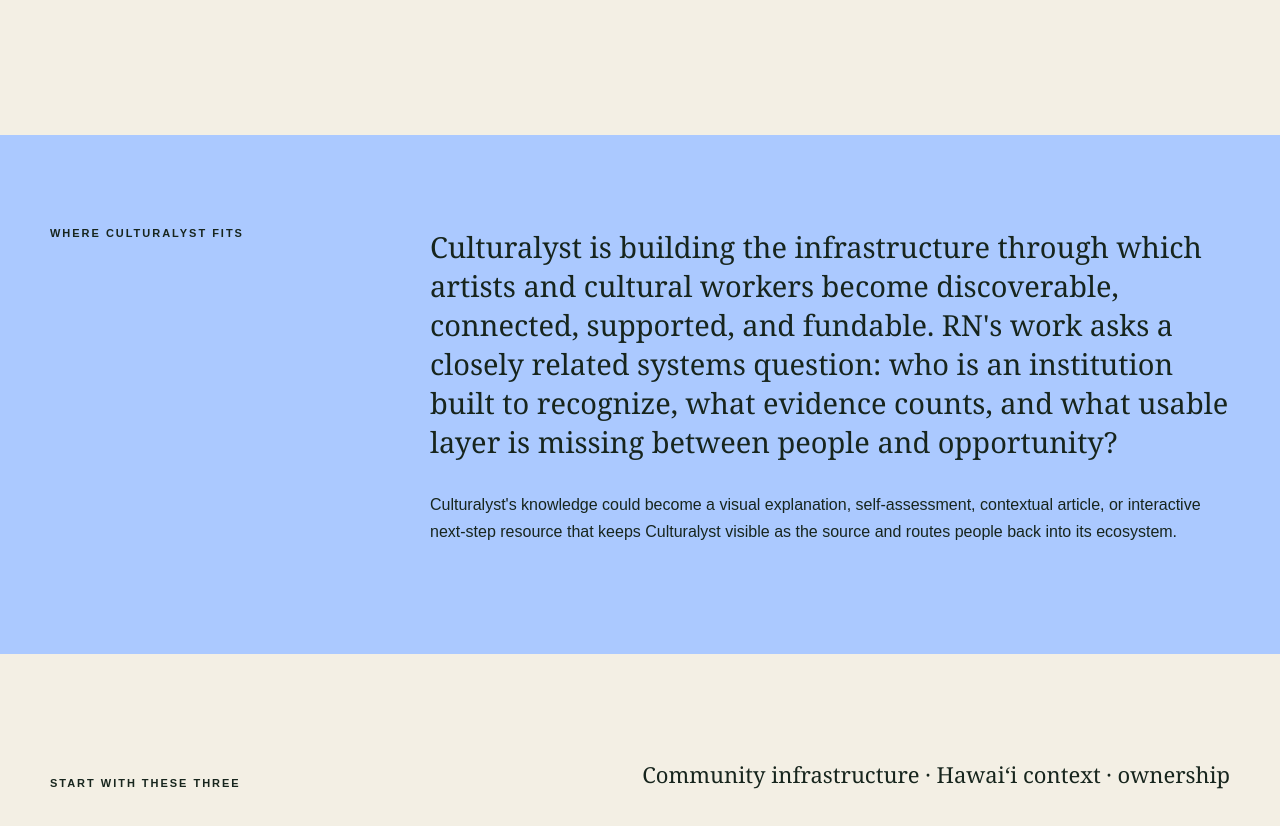
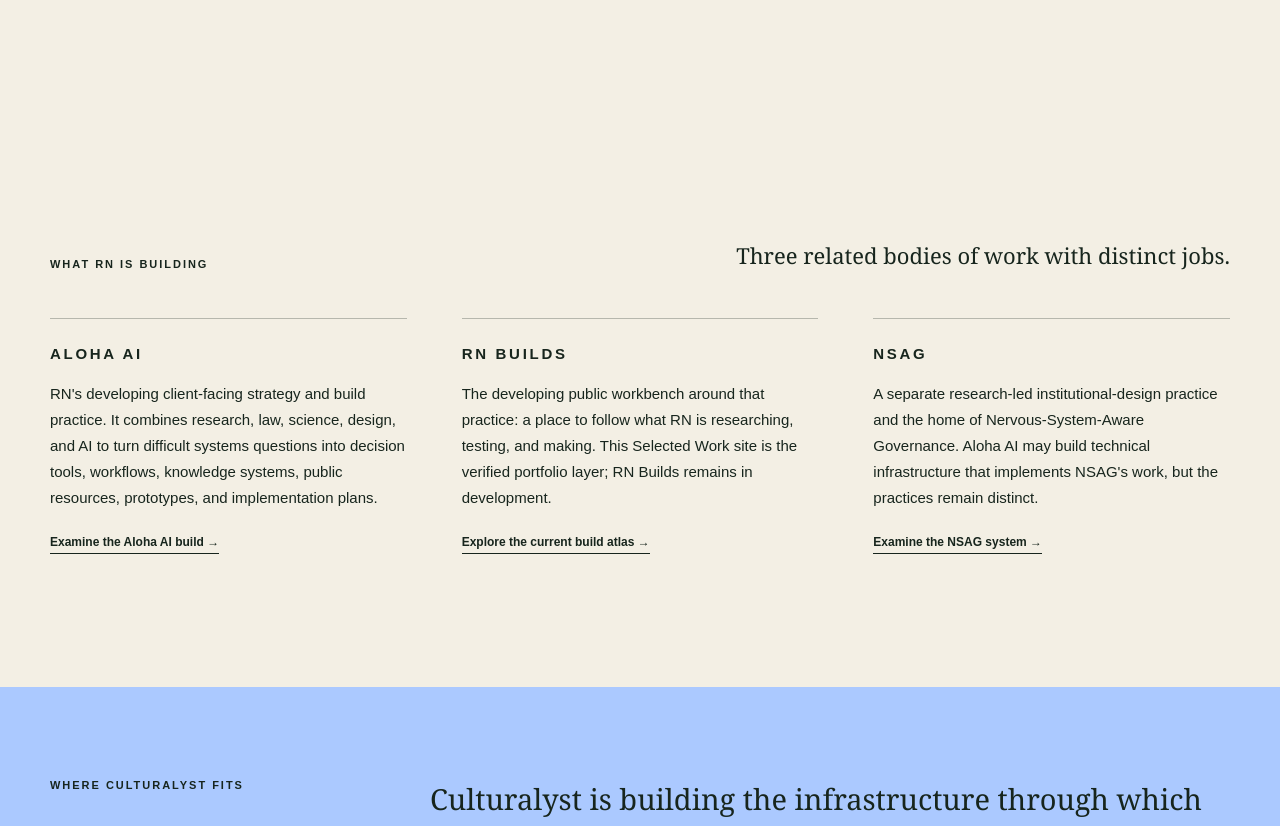
Before and after one commit to rn-collins/rn-selected-work, a Next.js app: page /for/culturalyst in a window 1280 px wide. Shown: the part 684-1510 px from the top of the page. Built offline with nearby package versions, Linux system fonts and the light colour scheme.

Commit message:
Complete Culturalyst evidence journey

```diff
--- a/app/for/culturalyst/page.tsx
+++ b/app/for/culturalyst/page.tsx
@@ -36,6 +36,44 @@
           fund.
         </p>
       </header>
+      <section className="work shell">
+        <div className="sectionhead">
+          <p className="eyebrow">What RN is building</p>
+          <p>Three related bodies of work with distinct jobs.</p>
+        </div>
+        <div className="answergrid lightAnswers practiceMap">
+          <section>
+            <p className="eyebrow">Aloha AI</p>
+            <p>
+              RN's developing client-facing strategy and build practice. It
+              combines research, law, science, design, and AI to turn difficult
+              systems questions into decision tools, workflows, knowledge
+              systems, public resources, prototypes, and implementation plans.
+            </p>
+            <Link className="inlineCaseLink" href="/work/aloha-ai">Examine the Aloha AI build →</Link>
+          </section>
+          <section>
+            <p className="eyebrow">RN Builds</p>
+            <p>
+              The developing public workbench around that practice: a place to
+              follow what RN is researching, testing, and making. This Selected
+              Work site is the verified portfolio layer; RN Builds remains in
+              development.
+            </p>
+            <Link className="inlineCaseLink" href="/#build-atlas">Explore the current build atlas →</Link>
+          </section>
+          <section>
+            <p className="eyebrow">NSAG</p>
+            <p>
+              A separate research-led institutional-design practice and the
+              home of Nervous-System-Aware Governance. Aloha AI may build
+              technical infrastructure that implements NSAG's work, but the
+              practices remain distinct.
+            </p>
+            <Link className="inlineCaseLink" href="/work/neurocognitive-systems-advisory-group">Examine the NSAG system →</Link>
+          </section>
+        </div>
+      </section>
       <section id="fit" className="fit">
         <div className="shell fitgrid">
           <p className="eyebrow">Where Culturalyst fits</p>
```
Also changed, not shown: app/for/culturalyst/work/page.tsx (+33 -0 lines), app/globals.css, 1 other file (tests, documents, lock files or other folders).
